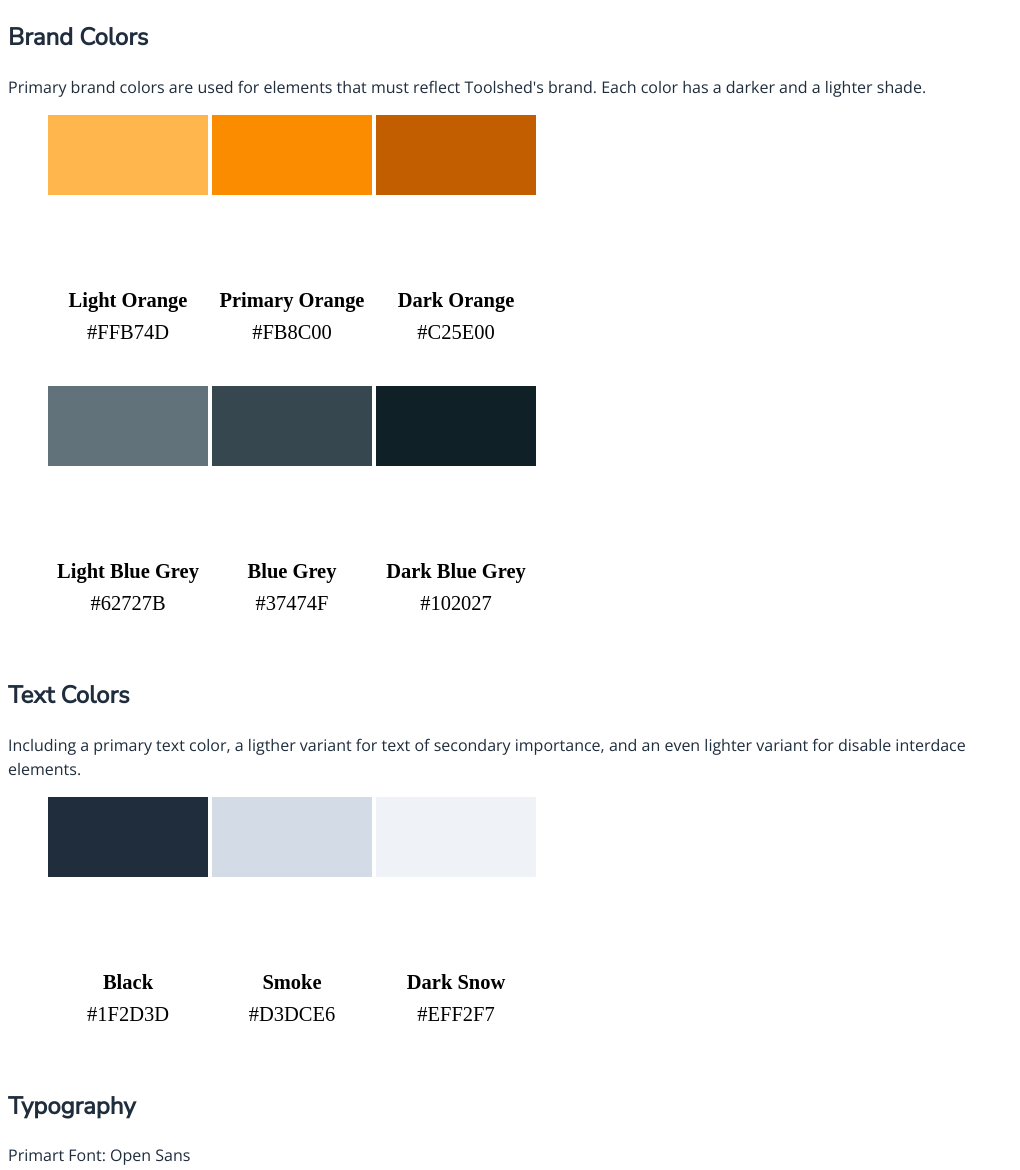
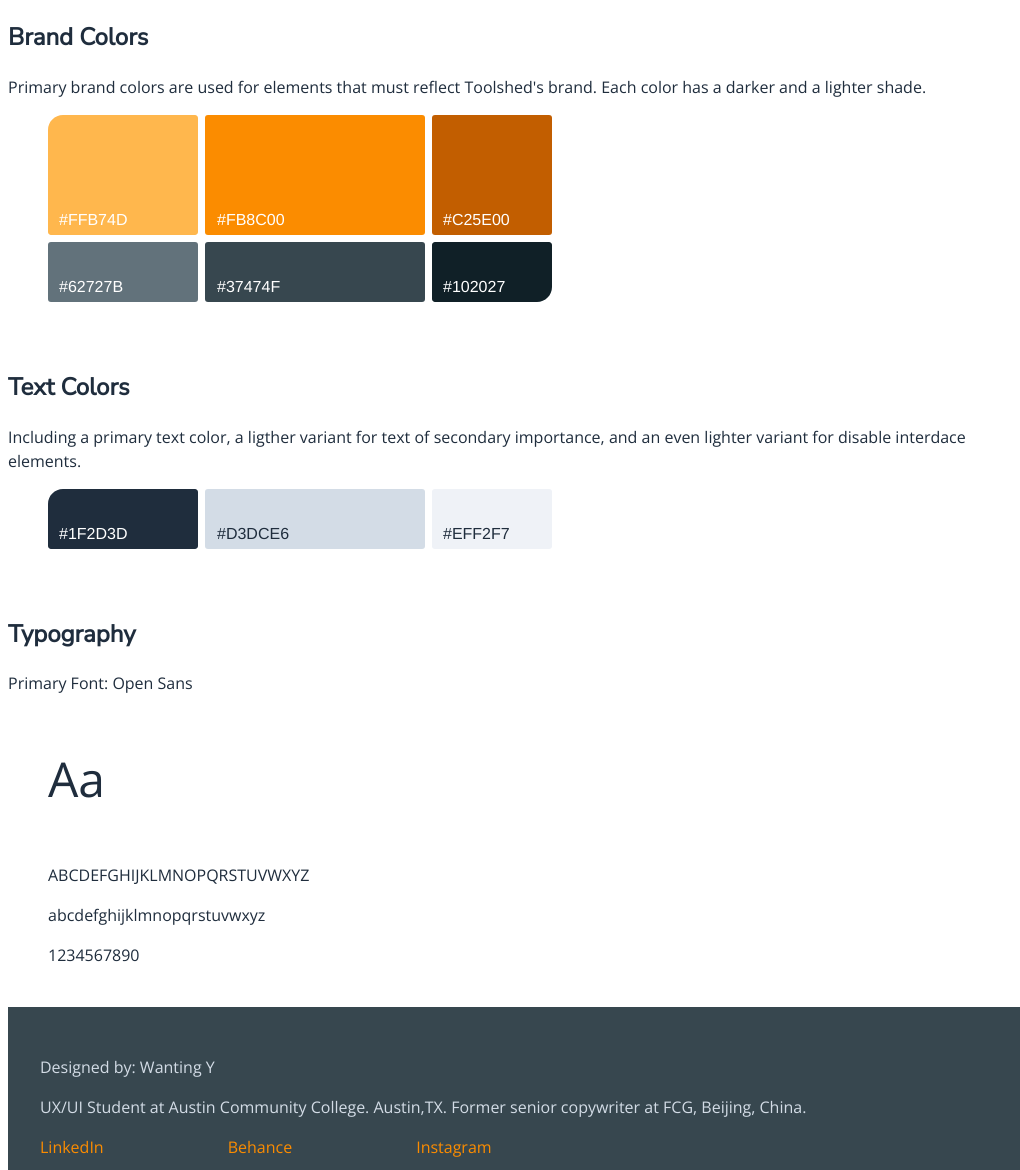
Before and after one commit to WantingY/Shed-plan-design-system, a plain HTML site: page style.html in a window 1280 px wide. Shown: the part 226-1396 px from the top of the page, without its empty margins (0-1020 px from the left). Drawn offline with nearby package versions, Linux system fonts and the light colour scheme.

Commit message:
style html updated

```diff
--- a/css/style.css
+++ b/css/style.css
@@ -34,6 +34,11 @@ h1,h2,h3,h4,h5,h6{
 p{
 	font-family: var(--font-primary);
 }
+.prifont {
+	font-size: 3rem;
+	font-family: var(--font-primary);
+}
+
 /* ==========================================================================
  Header Conmponent
 ========================================================================== */
--- a/style.html
+++ b/style.html
@@ -28,71 +28,99 @@
 				Primary brand colors are used for elements that must reflect Toolshed's brand. Each color has a darker and a lighter shade.
 			</p>
 			<figure>
-				<svg class="color-swatch" version="1.1" xmlns="http://www.w3.org/2000/svg"  x="0px" y="0px" viewBox="0 0 100 165" style="max-width: 10rem;">
-				<rect width="200" height="50"  fill="#ffb74d" />
-				<text x="50" y="120" text-anchor="middle" font-weight="bold" font-size="80%">Light Orange</text>
-				<text x="50" y="140" text-anchor="middle" font-size="80%">#FFB74D</text>
-				</svg>
-				<svg class="color-swatch" version="1.1" xmlns="http://www.w3.org/2000/svg"  x="0px" y="0px" viewBox="0 0 100 165" style="max-width: 10rem;">
-					<rect width="200" height="50"  fill="#fb8c00" />
-					<text x="50" y="120" text-anchor="middle" font-weight="bold" font-size="80%">Primary Orange</text>
-					<text x="50" y="140" text-anchor="middle" font-size="80%">#FB8C00</text>
-				</svg>
-				<svg class="color-swatch" version="1.1" xmlns="http://www.w3.org/2000/svg"  x="0px" y="0px" viewBox="0 0 100 165" style="max-width: 10rem;">
-					<rect width="200" height="50"  fill="#c25e00" />
-					<text x="50" y="120" text-anchor="middle" font-weight="bold" font-size="80%">Dark Orange</text>
-					<text x="50" y="140" text-anchor="middle" font-size="80%">#C25E00</text>
-				</svg>
-
-				<br>
-
-				<svg class="color-swatch" version="1.1" xmlns="http://www.w3.org/2000/svg"  x="0px" y="0px" viewBox="0 0 100 165" style="max-width: 10rem;">
-					<rect width="200" height="50"  fill="#62727b" />
-					<text x="50" y="120" text-anchor="middle" font-weight="bold" font-size="80%">Light Blue Grey</text>
-					<text x="50" y="140" text-anchor="middle" font-size="80%">#62727B</text>
-				</svg>
-				<svg class="color-swatch" version="1.1" xmlns="http://www.w3.org/2000/svg"  x="0px" y="0px" viewBox="0 0 100 165" style="max-width: 10rem;">
-					<rect width="200" height="50"  fill="#37474f" />
-					<text x="50" y="120" text-anchor="middle" font-weight="bold" font-size="80%">Blue Grey</text>
-					<text x="50" y="140" text-anchor="middle" font-size="80%">#37474F</text>
-				</svg>
-				<svg class="color-swatch" version="1.1" xmlns="http://www.w3.org/2000/svg"  x="0px" y="0px" viewBox="0 0 100 165" style="max-width: 10rem;">
-					<rect width="200" height="50"  fill="#102027" />
-					<text x="50" y="120" text-anchor="middle" font-weight="bold" font-size="80%">Dark Blue Grey</text>
-					<text x="50" y="140" text-anchor="middle" font-size="80%">#102027</text>
+				<svg width="504px" height="187px" viewBox="0 0 504 187" version="1.1" xmlns="http://www.w3.org/2000/svg" xmlns:xlink="http://www.w3.org/1999/xlink">
+				    <g id="Page-1" stroke="none" stroke-width="1" fill="none" fill-rule="evenodd">
+				        <g id="Artboard" transform="translate(-8.000000, -16.000000)">
+				            <g id="Group" transform="translate(8.000000, 16.000000)">
+				                <path d="M15,0 L147,0 C148.656854,-3.04359188e-16 150,1.34314575 150,3 L150,117 C150,118.656854 148.656854,120 147,120 L3,120 C1.34314575,120 2.02906125e-16,118.656854 0,117 L0,15 C-1.01453063e-15,6.71572875 6.71572875,1.52179594e-15 15,0 Z" id="Rectangle" fill="#FFB74D"></path>
+				                <text id="#FFB74D" font-family="Helvetica" font-size="16" font-weight="normal" fill="#FFFFFF">
+				                    <tspan x="11" y="110">#FFB74D</tspan>
+				                </text>
+				            </g>
+				            <g id="Group-2" transform="translate(165.000000, 16.000000)">
+				                <rect id="Rectangle" fill="#FB8C00" x="0" y="0" width="220" height="120" rx="3"></rect>
+				                <text id="#FB8C00" font-family="Helvetica" font-size="16" font-weight="normal" fill="#FFFFFF">
+				                    <tspan x="12" y="110">#FB8C00</tspan>
+				                </text>
+				            </g>
+				            <g id="Group-3" transform="translate(392.000000, 16.000000)">
+				                <rect id="Rectangle" fill="#C25E00" x="0" y="0" width="120" height="120" rx="3"></rect>
+				                <text id="#C25E00" font-family="Helvetica" font-size="16" font-weight="normal" fill="#FFFFFF">
+				                    <tspan x="11" y="110">#C25E00</tspan>
+				                </text>
+				            </g>
+				            <g id="Group-5" transform="translate(8.000000, 143.000000)">
+				                <rect id="Rectangle" fill="#62727B" x="0" y="0" width="150" height="60" rx="3"></rect>
+				                <text id="#62727B" font-family="Helvetica" font-size="16" font-weight="normal" fill="#FFFFFF">
+				                    <tspan x="11" y="50">#62727B</tspan>
+				                </text>
+				            </g>
+				            <g id="Group-6" transform="translate(165.000000, 143.000000)">
+				                <rect id="Rectangle" fill="#37474F" x="0" y="0" width="220" height="60" rx="3"></rect>
+				                <g id="#37474F-2" transform="translate(12.000000, 35.000000)" fill="#FFFFFF" font-family="Helvetica" font-size="16" font-weight="normal">
+				                    <text id="#37474F">
+				                        <tspan x="0" y="15">#37474F</tspan>
+				                    </text>
+				                </g>
+				            </g>
+				            <g id="Group-4" transform="translate(392.000000, 143.000000)">
+				                <path d="M3,0 L117,0 C118.656854,-3.04359188e-16 120,1.34314575 120,3 L120,45 C120,53.2842712 113.284271,60 105,60 L3,60 C1.34314575,60 2.02906125e-16,58.6568542 0,57 L0,3 C-2.02906125e-16,1.34314575 1.34314575,3.04359188e-16 3,0 Z" id="Rectangle" fill="#102027"></path>
+				                <text id="#102027" font-family="Helvetica" font-size="16" font-weight="normal" fill="#FFFFFF">
+				                    <tspan x="11" y="50">#102027</tspan>
+				                </text>
+				            </g>
+				        </g>
+				    </g>
 				</svg>
 			</figure>
 		</section>
-
+		<br>
 		<section>
 			<h2>Text Colors</h2>
 			<p>
 				Including a primary text color, a ligther variant for text of secondary importance, and an even lighter variant for disable interdace elements.
 			</p>
-
 			<figure>
-				<svg class="color-swatch" version="1.1" xmlns="http://www.w3.org/2000/svg"  x="0px" y="0px" viewBox="0 0 100 165" style="max-width: 10rem;">
-					<rect width="200" height="50"  fill="#1f2d3d" />
-					<text x="50" y="120" text-anchor="middle" font-weight="bold" font-size="80%">Black</text>
-					<text x="50" y="140" text-anchor="middle" font-size="80%">#1F2D3D</text>
-				</svg>
-				<svg class="color-swatch" version="1.1" xmlns="http://www.w3.org/2000/svg"  x="0px" y="0px" viewBox="0 0 100 165" style="max-width: 10rem;">
-					<rect width="200" height="50"  fill="#d3dce6" />
-					<text x="50" y="120" text-anchor="middle" font-weight="bold" font-size="80%">Smoke</text>
-					<text x="50" y="140" text-anchor="middle" font-size="80%">#D3DCE6</text>
-				</svg>
-				<svg class="color-swatch" version="1.1" xmlns="http://www.w3.org/2000/svg"  x="0px" y="0px" viewBox="0 0 100 165" style="max-width: 10rem;">
-					<rect width="200" height="50"  fill="#EFF2F7" />
-					<text x="50" y="120" text-anchor="middle" font-weight="bold" font-size="80%">Dark Snow</text>
-					<text x="50" y="140" text-anchor="middle" font-size="80%">#EFF2F7</text>
+				<svg width="504px" height="60px" viewBox="0 0 504 60" version="1.1" xmlns="http://www.w3.org/2000/svg" xmlns:xlink="http://www.w3.org/1999/xlink">
+				    <g id="Page-1" stroke="none" stroke-width="1" fill="none" fill-rule="evenodd">
+				        <g id="Artboard" transform="translate(-8.000000, -253.000000)">
+				            <g id="Group-5" transform="translate(8.000000, 253.000000)">
+				                <path d="M15,0 L147,0 C148.656854,-3.04359188e-16 150,1.34314575 150,3 L150,57 C150,58.6568542 148.656854,60 147,60 L3,60 C1.34314575,60 2.02906125e-16,58.6568542 0,57 L0,15 C-1.01453063e-15,6.71572875 6.71572875,1.52179594e-15 15,0 Z" id="Rectangle" fill="#1F2D3D"></path>
+				                <text id="#1F2D3D" font-family="Helvetica" font-size="16" font-weight="normal" fill="#FFFFFF">
+				                    <tspan x="11" y="50">#1F2D3D</tspan>
+				                </text>
+				            </g>
+				            <g id="Group-6" transform="translate(165.000000, 253.000000)">
+				                <rect id="Rectangle" fill="#D3DCE6" x="0" y="0" width="220" height="60" rx="3"></rect>
+				                <g id="#37474F-2" transform="translate(12.000000, 35.000000)" fill="#1F2D3D" font-family="Helvetica" font-size="16" font-weight="normal">
+				                    <text id="#D3DCE6">
+				                        <tspan x="0" y="15">#D3DCE6</tspan>
+				                    </text>
+				                </g>
+				            </g>
+				            <g id="Group-4" transform="translate(392.000000, 253.000000)">
+				                <rect id="Rectangle" fill="#EFF2F7" x="0" y="0" width="120" height="60" rx="3"></rect>
+				                <text id="#EFF2F7" font-family="Helvetica" font-size="16" font-weight="normal" fill="#1F2D3D">
+				                    <tspan x="11" y="50">#EFF2F7</tspan>
+				                </text>
+				            </g>
+				        </g>
+				    </g>
 				</svg>
 			</figure>
 		</section>
-
+		<br>
 		<section>
 			<h1>Typography</h1>
-			<p>Primart Font: Open Sans</p>
+			<p>Primary Font: Open Sans</p>
+			<figure>
+				<p class="prifont">Aa</p>
+				<p>ABCDEFGHIJKLMNOPQRSTUVWXYZ</p>
+				<p>abcdefghijklmnopqrstuvwxyz</p>
+				<p>1234567890</p>
+			</figure>
 		</section>
+		<br>
 	</main>
 
 	<footer>
```
